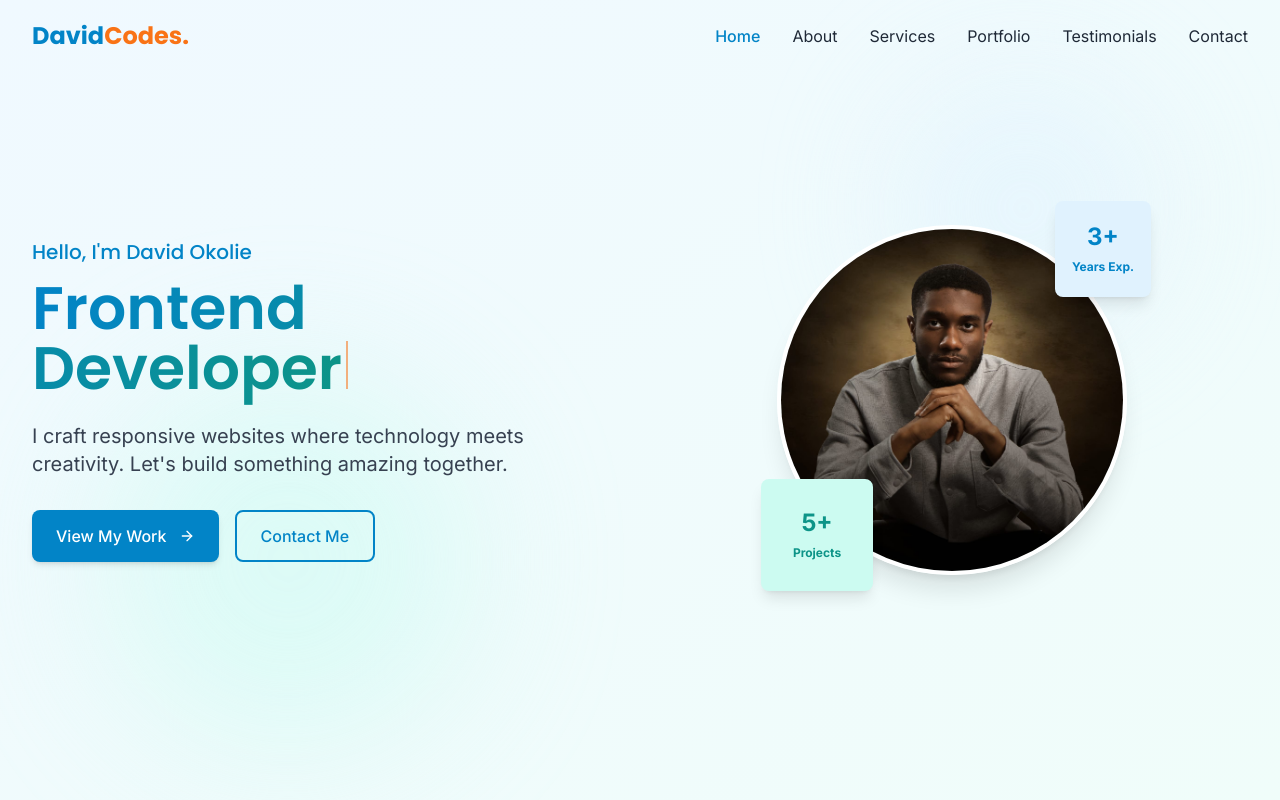
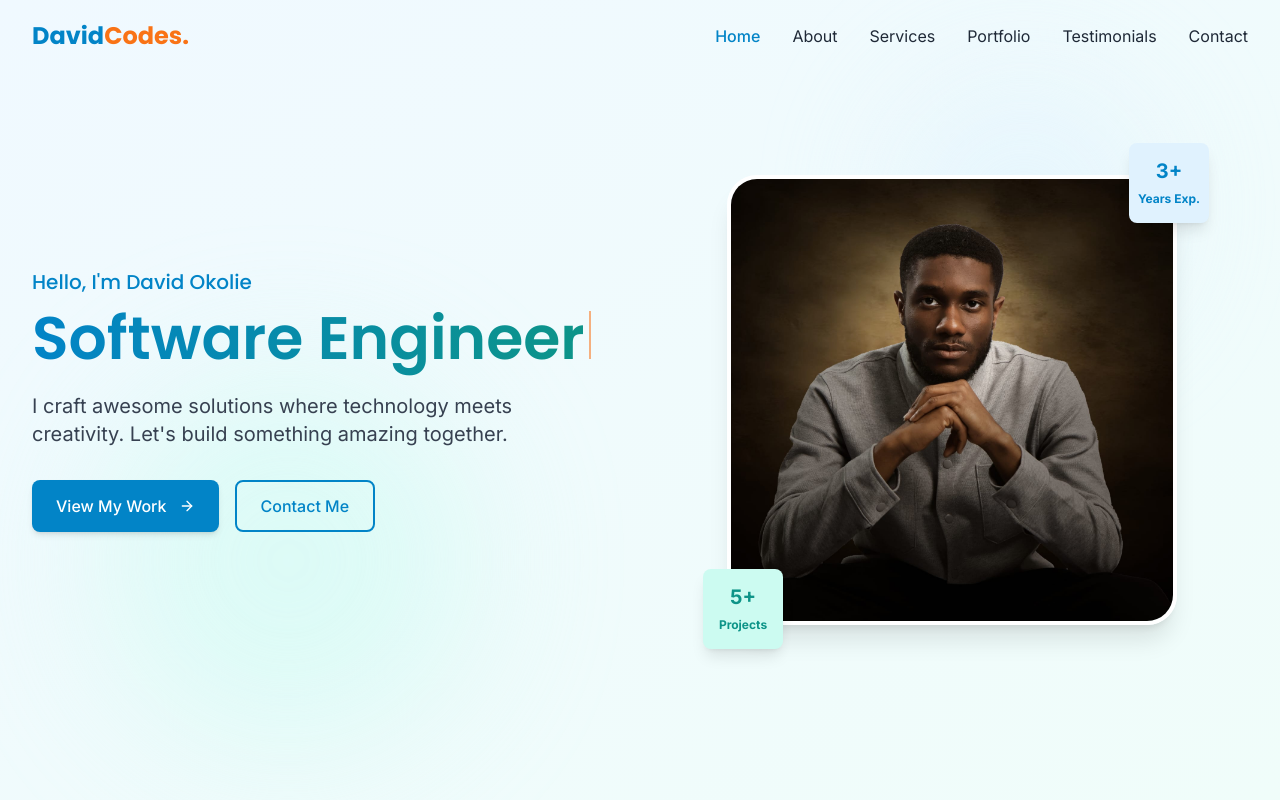
Before and after one commit to OkolieOKS234/Portfolio, a React (Vite) app: page / in a window 1280 px wide. Shown: the top 800 px of the page. Built offline with nearby package versions, Linux system fonts and the light colour scheme.

Commit message:
added some changes

```diff
--- a/src/components/sections/Hero.jsx
+++ b/src/components/sections/Hero.jsx
@@ -35,9 +35,10 @@ const buttonVariants = {
 }
 
 const Hero = () => {
+  // Typing animation for the headline
   const [text, setText] = useState('')
   const [index, setIndex] = useState(0)
-  const fullText = 'Frontend Developer'
+  const fullText = 'Software Engineer'
 
   useEffect(() => {
     if (index < fullText.length) {
@@ -45,6 +46,7 @@ const Hero = () => {
         setText(prevText => prevText + fullText[index])
         setIndex(prevIndex => prevIndex + 1)
       }, 100)
+
       return () => clearTimeout(timer)
     }
   }, [index])
@@ -59,13 +61,27 @@ const Hero = () => {
       <div className="absolute inset-0 z-0">
         <motion.div
           className="absolute top-20 right-[10%] w-64 h-64 bg-primary-100 rounded-full opacity-60 blur-3xl"
-          animate={{ scale: [1, 1.2, 1], opacity: [0.6, 0.4, 0.6] }}
-          transition={{ duration: 8, repeat: Infinity, repeatType: "reverse" }}
+          animate={{
+            scale: [1, 1.2, 1],
+            opacity: [0.6, 0.4, 0.6]
+          }}
+          transition={{
+            duration: 8,
+            repeat: Infinity,
+            repeatType: "reverse"
+          }}
         />
         <motion.div
           className="absolute bottom-20 left-[10%] w-80 h-80 bg-secondary-100 rounded-full opacity-60 blur-3xl"
-          animate={{ scale: [1, 1.3, 1], opacity: [0.6, 0.5, 0.6] }}
-          transition={{ duration: 10, repeat: Infinity, repeatType: "reverse" }}
+          animate={{
+            scale: [1, 1.3, 1],
+            opacity: [0.6, 0.5, 0.6]
+          }}
+          transition={{
+            duration: 10,
+            repeat: Infinity,
+            repeatType: "reverse"
+          }}
         />
       </div>
 
@@ -102,7 +118,7 @@ const Hero = () => {
               animate="visible"
               variants={textVariants}
             >
-              I craft responsive websites where technology meets creativity. Let's build something amazing together.
+              I craft awesome solutions where technology meets creativity. Let's build something amazing together.
             </motion.p>
 
             <div className="flex flex-col sm:flex-row gap-4">
@@ -131,15 +147,15 @@ const Hero = () => {
             </div>
           </div>
 
-          {/* ✅ Image now visible on all screen sizes */}
           <motion.div
-            className="flex justify-center items-center"
+            className="hidden md:flex justify-center items-center"
             initial={{ opacity: 0, scale: 0.8 }}
             animate={{ opacity: 1, scale: 1 }}
             transition={{ duration: 0.8, delay: 0.5 }}
           >
             <div className="relative">
-              <div className="w-48 h-48 sm:w-64 sm:h-64 md:w-[350px] md:h-[350px] rounded-full overflow-hidden border-4 border-white shadow-xl">
+              {/* Profile image */}
+              <div className="w-[450px] h-[450px] rounded-[30px] overflow-hidden md:flex-wrap border-4 border-white shadow-xl transform hover:scale-[1.02] transition-transform duration-300">
                 <img
                   src={MyPic}
                   alt="David, Frontend Developer"
@@ -147,26 +163,27 @@ const Hero = () => {
                 />
               </div>
 
+              {/* Decorative elements */}
               <motion.div
-                className="absolute -top-6 -right-6 w-24 h-24 bg-primary-100 rounded-lg flex items-center justify-center shadow-lg"
+                className="absolute -top-8 -right-8 w-20 h-20 bg-primary-100 rounded-lg flex items-center justify-center shadow-lg"
                 initial={{ y: 20, opacity: 0 }}
                 animate={{ y: 0, opacity: 1 }}
                 transition={{ delay: 1.2 }}
               >
                 <div className="text-primary-600 font-bold text-center">
-                  <span className="block text-2xl">3+</span>
+                  <span className="block text-xl">3+</span>
                   <span className="text-xs">Years Exp.</span>
                 </div>
               </motion.div>
 
               <motion.div
-                className="absolute -bottom-4 -left-4 w-28 h-28 bg-secondary-100 rounded-lg flex items-center justify-center shadow-lg"
+                className="absolute -bottom-6 -left-6 w-20 h-20 bg-secondary-100 rounded-lg flex items-center justify-center shadow-lg"
                 initial={{ y: 20, opacity: 0 }}
                 animate={{ y: 0, opacity: 1 }}
                 transition={{ delay: 1.4 }}
               >
                 <div className="text-secondary-600 font-bold text-center">
-                  <span className="block text-2xl">5+</span>
+                  <span className="block text-xl">5+</span>
                   <span className="text-xs">Projects</span>
                 </div>
               </motion.div>
```
